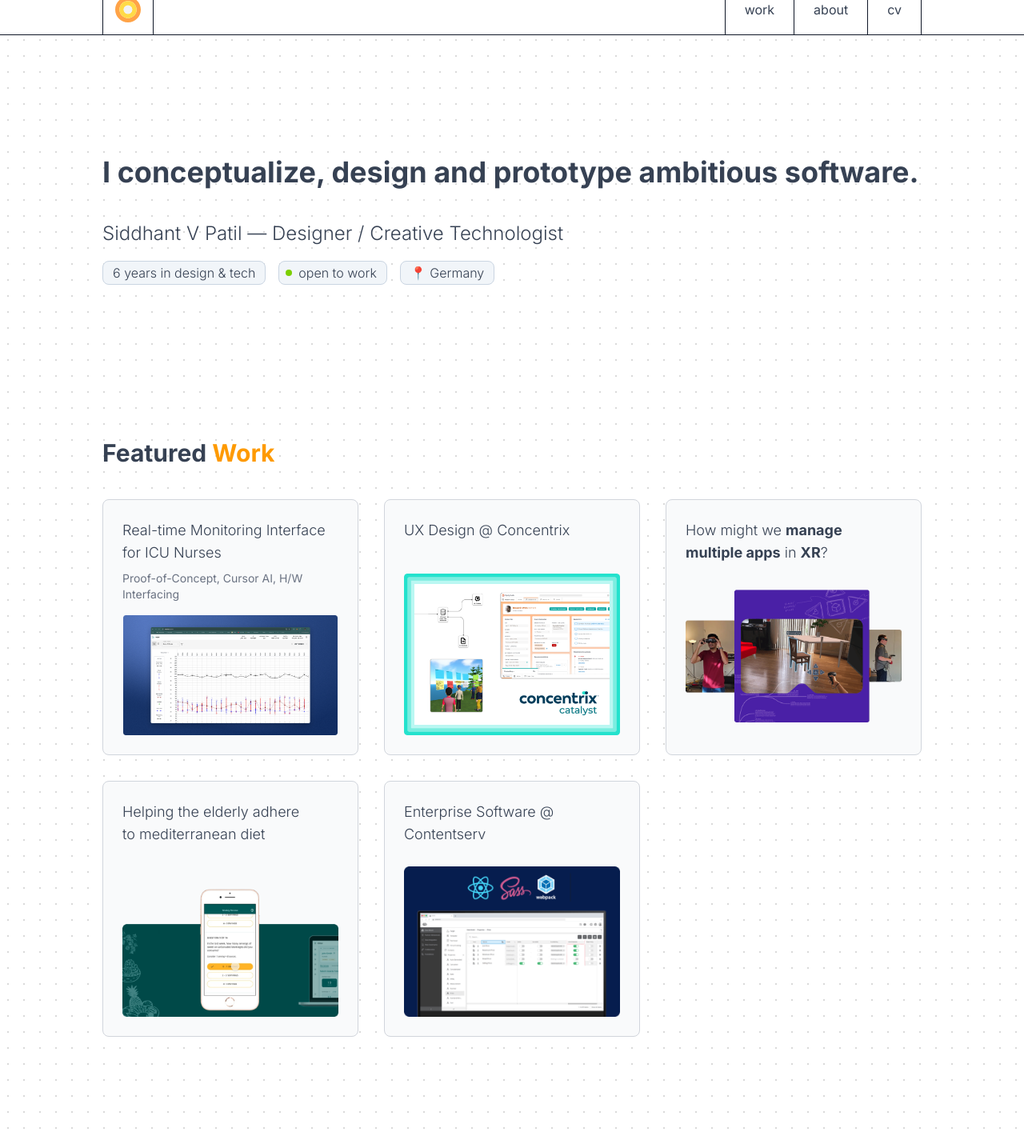
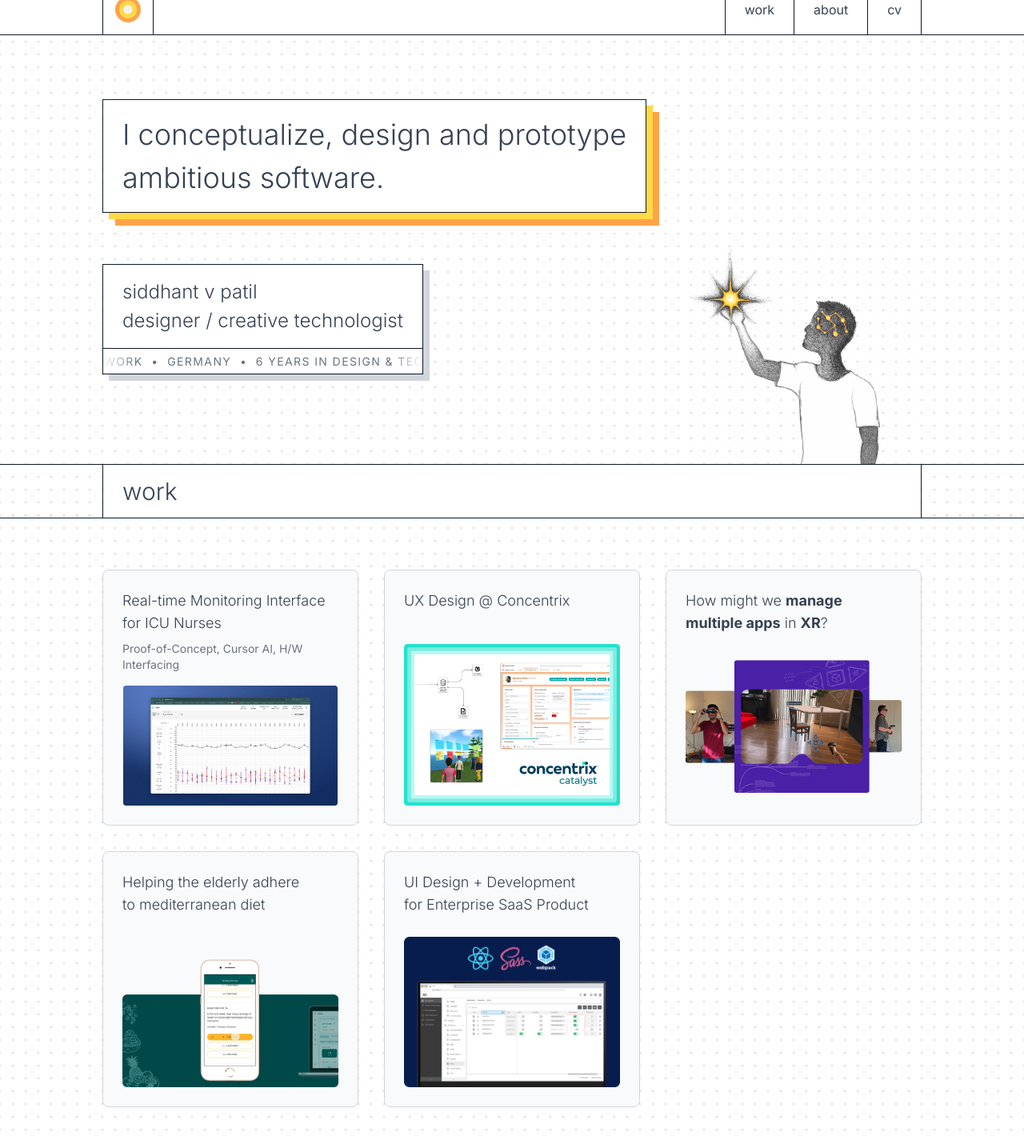
Before and after one commit to sidomatic11/portfolio-2025, a Next.js app: page / in a window 1280 px wide. Shown: the part 20-1445 px from the top of the page at 80% size. Built offline with nearby package versions, Linux system fonts and the light colour scheme; some icons are missing.

Commit message:
visual update

```diff
--- a/app/components/header.tsx
+++ b/app/components/header.tsx
@@ -5,13 +5,16 @@ import { ArrowLeft } from "iconoir-react";
 
 export default function Header({ isProjectHeader }: { isProjectHeader?: boolean }) {
 
-
 	return (
 		<header className="w-full flex items-center justify-between h-16 bg-white fixed bottom-0 left-0 right-0 z-50 border-y border-gray-900 sm:top-0 ">
 
 			<div className="w-full max-w-5xl mx-auto lg:w-[calc(100%-4rem)] h-full flex items-center justify-between">
 				<div className="border-r lg:border-x border-gray-900 h-full w-16 flex items-center justify-center flex-shrink-0">
-					<Link href="/" title={isProjectHeader ? "Back" : "Home"} className="h-full w-full flex items-center justify-center hover:bg-gray-200">
+					<Link
+						href={isProjectHeader ? "/#work" : "/#home"}
+						title={isProjectHeader ? "Back" : "Home"}
+						className="h-full w-full flex items-center justify-center hover:bg-gray-200"
+					>
 						{isProjectHeader ? (
 							<ArrowLeft className="w-6 h-6" />
 						) : (
--- a/app/globals.css
+++ b/app/globals.css
@@ -3,11 +3,15 @@
 :root {
   --background: #ffffff;
   --foreground: #171717;
+  --brand-orange: #FFA348;
+  --brand-yellow: #FFDA46;
 }
 
 @theme inline {
   --color-background: var(--background);
   --color-foreground: var(--foreground);
+  --color-brand-orange: var(--brand-orange);
+  --color-brand-yellow: var(--brand-yellow);
 }
 
 /* Dark mode disabled
@@ -35,6 +39,82 @@ hr {
 
 .dot-grid {
   background-image: radial-gradient(rgba(0, 0, 0, 0.15) 1px, transparent 1px);
-  background-size: 20px 20px;
-  /* background-position: -19px -19px; */
+  background-size: 16px 16px;
+  background-position: -8px 0px;
 }
+
+.inset-shadow {
+  box-shadow: none;
+}
+
+@media (width >=64rem) {
+  .inset-shadow {
+    box-shadow: inset 1px 0 0 0 var(--color-gray-200), inset -1px 0 0 0 var(--color-gray-200);
+  }
+}
+
+.marquee {
+  display: flex;
+  animation: marquee 10s linear infinite;
+  white-space: nowrap;
+}
+
+.marquee-container::before,
+.marquee-container::after {
+  content: "";
+  position: absolute;
+  top: 0;
+  width: 40px;
+  /* width of fade area */
+  height: 100%;
+  pointer-events: none;
+  /* let clicks pass through */
+  z-index: 10;
+}
+
+.marquee-container::before {
+  left: 0;
+  background: linear-gradient(to right, white, transparent);
+}
+
+.marquee-container::after {
+  right: 0;
+  background: linear-gradient(to left, white, transparent);
+}
+
+.full-width-borders {
+  position: relative;
+}
+
+.full-width-borders::before,
+.full-width-borders::after {
+  content: '';
+  position: absolute;
+  left: 50%;
+  transform: translateX(-50%);
+  width: 100vw;
+  height: 1px;
+  background-color: var(--color-gray-900);
+}
+
+.full-width-borders::before {
+  top: 0;
+}
+
+.full-width-borders::after {
+  bottom: 0;
+}
+
+.marquee-content {
+  flex-shrink: 0;
+}
+
+@keyframes marquee {
+  0% {
+    transform: translateX(0%);
+  }
+
+  100% {
+    transform: translateX(-50%);
+  }
+}
--- a/app/layout.tsx
+++ b/app/layout.tsx
@@ -50,7 +50,7 @@ export default function RootLayout({
 	return (
 		<html lang="en">
 			<body className={`${inter.className} w-full overflow-x-hidden dot-grid`}>
-				<div className="min-h-screen max-w-5xl mx-auto lg:w-[calc(100%-4rem)] relative pb-32 sm:pt-16 text-gray-700 px-8 lg:px-0">
+				<div id="home" className="min-h-screen max-w-5xl mx-auto lg:w-[calc(100%-4rem)] relative pb-32 sm:pt-16 text-gray-700 px-8 lg:px-0 ">
 					{children}
 				</div>
 				<Footer />
--- a/app/page.tsx
+++ b/app/page.tsx
@@ -47,38 +47,53 @@ function HomeContent() {
 	return (
 		<div className="w-full">
 			<Header />
-			<main className="w-full mb-8">
+			<main className="w-full">
 
-				<div className="w-full flex flex-col items-center justify-center pt-32 pb-16">
+				{/* HERO SECTION */}
+				{/* padding bottom extra on small devices to accomodate for the image size */}
+				<div className="w-full pt-12 sm:pt-20 pb-48 sm:pb-28 relative min-h-[calc(100vh-4rem)] sm:min-h-auto">
+
 					<div className="w-full">
-						{/* <p className="text-2xl font-light leading-normal">Hallo! I'm Sid.👋🏽</p> */}
-						{/* <p className="text-2xl font-light leading-normal">designer / creative technologist</p> */}
-						{/* <p className="text-3xl font-light pt-4"></p> */}
-						<p className="text-gray-700 text-4xl font-bold pt-4 leading-normal">I conceptualize, design and prototype ambitious software.</p>
-						{/* <p className="text-4xl font-bold pt-4 leading-normal"><span className="opacity-70">I conceptualize</span><span className="opacity-80">, design</span> and <span>prototype</span> <span className="text-gray-900">ambitious software.</span></p> */}
-						<p className="text-2xl font-light pt-8 leading-normal">Siddhant V Patil — Designer / Creative Technologist</p>
-						<div className="flex flex-col md:flex-row gap-4 md:gap-4 text-md font-light pt-4">
-							<p className="text-gray-700 bg-slate-100 px-3 py-[2px] rounded-lg w-fit border border-slate-300">6 years in design & tech</p>
-							<p className="text-gray-700 bg-slate-100 px-3 py-[2px] rounded-lg w-fit border border-slate-300 pl-6 relative"><span className="inline-block w-2 h-2 rounded-full bg-lime-500 absolute left-2 top-1/2 -translate-y-1/2"></span> open to work </p>
-							<p className="text-gray-700 bg-slate-100 px-3 py-[2px] rounded-lg w-fit border border-slate-300">📍 Germany</p>
+
+						<div className="w-fit px-6 py-4 border border-gray-900 bg-white shadow-[8px_8px_0_0_var(--color-brand-yellow),16px_16px_0_0_var(--color-brand-orange)]">
+							<p className="text-gray-700 text-4xl font-light leading-normal">I conceptualize, design and prototype <br />ambitious software.</p>
 						</div>
+
+						<div className="w-fit border border-gray-900 mt-16 pb-8 relative overflow-hidden bg-white shadow-[8px_8px_0_0_var(--color-gray-300)] ">
+							<div className="w-full px-6 py-4">
+								<p className="text-lg md:text-2xl font-light leading-normal">siddhant v patil</p>
+								<p className="text-lg md:text-2xl font-light leading-normal">designer / creative technologist</p>
+							</div>
+							<div className="marquee-container w-full h-8 border-t border-gray-900 overflow-hidden absolute bottom-0 left-0 flex items-center">
+								<div className="marquee">
+									<span className="text-gray-500 text-xs md:text-sm tracking-widest uppercase marquee-content">6 years in design & tech &nbsp;•&nbsp; open to work &nbsp;•&nbsp; Germany  &nbsp;•&nbsp;&nbsp;</span>
+									<span className="text-gray-500 text-xs md:text-sm tracking-widest uppercase marquee-content">6 years in design & tech &nbsp;•&nbsp; open to work &nbsp;•&nbsp; Germany &nbsp;•&nbsp;&nbsp;</span>
+								</div>
+							</div>
+						</div>
+
 					</div>
+
+					<div className="absolute bottom-0 right-0 sm:block transform scale-x-[-1]">
+						<Image
+							src="/profile.webp"
+							alt="Profile photo of Siddhant"
+							width={284}
+							height={284}
+							className="w-42 h-42 sm:w-48 sm:h-48 md:w-56 md:h-56 lg:w-72 lg:h-72"
+						/>
+					</div>
+
 				</div>
 
-				{/* <div id="work" className="flex flex-col items-center justify-center h-16 border border-gray-200 rounded-lg my-16 relative bg-white">
-					<div className="text-gray-500 uppercase text-sm absolute -top-8 left-0 border border-gray-200 rounded-lg bg-gray-100 px-4 py-1">work mode</div>
-					<div className="w-full h-16">
-						<ExploreSwitch isExploreVisible={isExploreVisible} onClick={toggleExploreSolve} />
-					</div>
-				</div> */}
+				{/* WORK SECTION */}
 
-				{/* SOLVE SECTION */}
-
-				<div id="work" className="w-full pt-32 mb-8 pb-2">
-					<p className="text-3xl font-bold">Featured <span className="text-amber-500">Work</span></p>
+				<div className="w-full px-6 py-4 border-x border-gray-900 bg-white mb-16 full-width-borders relative">
+					<p className="text-3xl font-light">work</p>
+					<div id="work" className="w-full h-16 absolute top-0 sm:top-[-63px] left-0"></div>
 				</div>
 
-				<section className="grid grid-cols-1 sm:grid-cols-2 lg:grid-cols-3 gap-[32px] row-start-2 items-center sm:items-start">
+				<section className="grid grid-cols-1 sm:grid-cols-2 lg:grid-cols-3 gap-[32px] row-start-2 items-center sm:items-start mb-16">
 
 					<ProjectCard link="/solve/ihh-poc">
 						<div className="flex flex-col gap-4 h-full">
@@ -135,7 +150,7 @@ function HomeContent() {
 					<ProjectCard link="https://like-period-e24.notion.site/Contentserv-171b41fa91b645c3b1dcfaf48dfffc18" newTab={true}>
 						<div className="flex flex-col gap-4 h-full">
 							<div className="flex flex-row gap-2 justify-between items-start">
-								<p className="text-lg font-light flex-1">Enterprise Software @ Contentserv</p>
+								<p className="text-lg font-light flex-1">UI Design + Development for Enterprise SaaS Product</p>
 								<OpenNewWindow width={20} height={20} className="text-gray-500 flex-shrink-0" />
 							</div>
 							<div className="relative w-full flex-1 flex flex-col items-end">
@@ -148,11 +163,11 @@ function HomeContent() {
 
 				{/* EXPLORE SECTION */}
 
-				<div id="explore" className="w-full pt-32 mb-8 pb-2">
-					<p className="text-3xl font-bold">Creative <span className="text-amber-500">Explore</span><span className="text-amber-700">~</span>ations</p>
+				<div id="explore" className="w-fit px-6 py-4 border border-gray-900 bg-white mb-16">
+					<p className="text-2xl font-light">creative explorations</p>
 				</div>
 
-				<section className="grid grid-cols-1 sm:grid-cols-2 lg:grid-cols-3 gap-[32px] row-start-2 items-center sm:items-start">
+				<section className="grid grid-cols-1 sm:grid-cols-2 lg:grid-cols-3 gap-[32px] row-start-2 items-center sm:items-start mb-32">
 
 					{/* <ProjectCard link="/explore/voice-typing">
 						<div className="flex flex-col h-full">
@@ -240,8 +255,9 @@ function HomeContent() {
 				</section>
 
 				{/* ABOUT SECTION */}
-				<div id="about" className="w-full pt-32 mb-8 pb-2">
-					<p className="text-3xl font-bold"><span className="text-amber-500">About </span>Me</p>
+				<div className="w-full px-6 py-4 border-x border-gray-900 bg-white mb-16 full-width-borders relative">
+					<p className="text-3xl font-light">about</p>
+					<div id="about" className="w-full h-16 absolute top-0 sm:top-[-63px] left-0"></div>
 				</div>
 
 				<div className="w-full">
@@ -270,7 +286,7 @@ function HomeContent() {
 						<div className="w-full grid grid-cols-1 md:grid-cols-3 gap-8 md:gap-6">
 							{/* Design Card */}
 							<div className="">
-								<h3 className="text-xl font-bold mb-2">Design</h3>
+								<h3 className="text-2xl font-light mb-2">Design</h3>
 								<div className="relative aspect-square mb-4 overflow-hidden rounded-lg">
 									<video
 										src="/about/design.mp4"
@@ -296,7 +312,7 @@ function HomeContent() {
 
 							{/* Technology Card */}
 							<div className="">
-								<h3 className="text-xl font-bold mb-2">Technology</h3>
+								<h3 className="text-2xl font-light mb-2">Technology</h3>
 								<div className="relative aspect-square mb-4 overflow-hidden rounded-lg">
 									<video
 										src="/about/tech.mp4"
@@ -322,7 +338,7 @@ function HomeContent() {
 
 							{/* Art Card */}
 							<div className="">
-								<h3 className="text-xl font-bold mb-2">Art</h3>
+								<h3 className="text-2xl font-light mb-2">Art</h3>
 								<div className="relative aspect-square mb-4 overflow-hidden rounded-lg">
 									<video
 										src="/about/art.mp4"
@@ -347,9 +363,9 @@ function HomeContent() {
 
 					{/* Interests Section */}
 					<section className="w-full">
-						<h2 className="text-3xl font-bold mb-8">
+						<div className="text-2xl w-fit font-light mb-12 px-6 py-4 border border-gray-900 bg-white">
 							I love working on...
-						</h2>
+						</div>
 						<ul className="grid grid-cols-1 sm:grid-cols-2 md:grid-cols-3 gap-8">
 							<li className="flex items-start gap-4">
 								<div className="w-12 h-12 flex-shrink-0">
@@ -449,7 +465,7 @@ function HomeContent() {
 						</ul>
 					</section>
 				</div>
-			</main>
+			</main >
 
 			{/* <div className="absolute bottom-[-1px] left-0 w-full h-full z-[-1]">
 				<motion.div
@@ -472,7 +488,7 @@ function HomeContent() {
 				</motion.div>
 			</div> */}
 
-		</div>
+		</div >
 	);
 }
 
```
Also changed, not shown: public/profile.webp (added).
